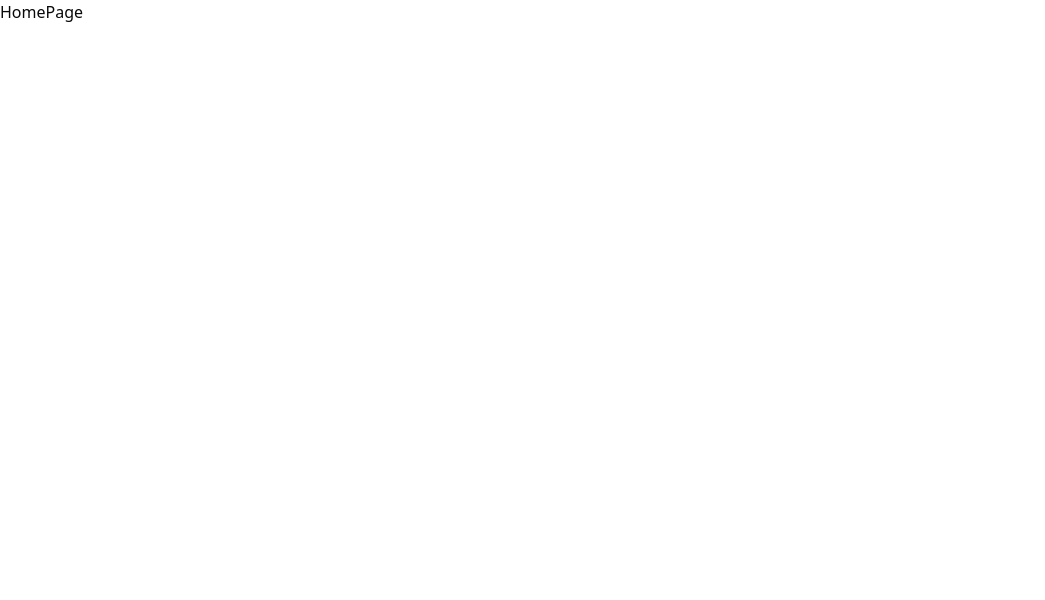
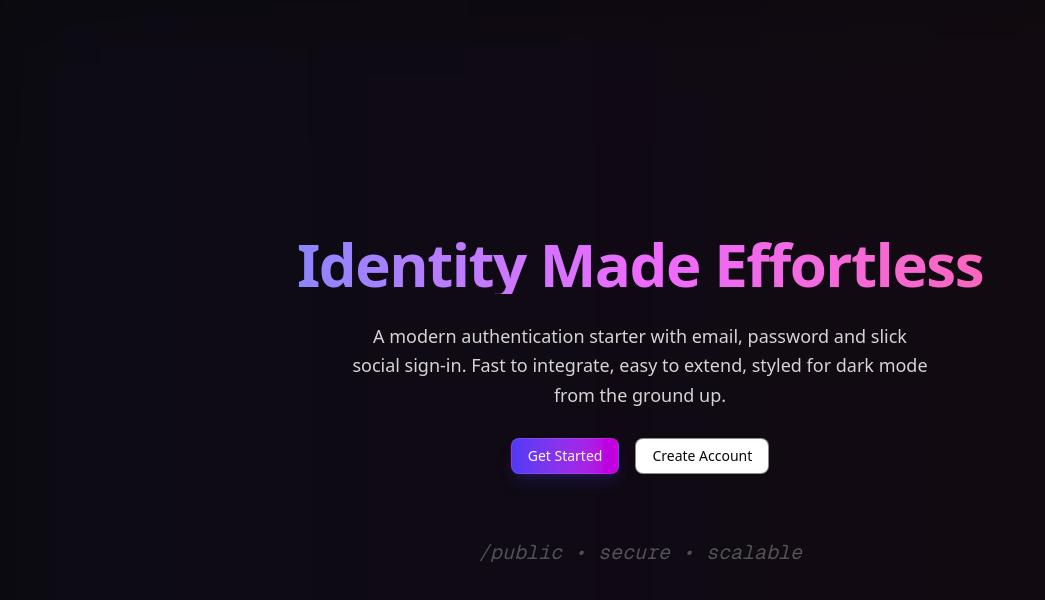
Before and after one commit to stephen-njiu/modern-auth, a Next.js app: page / in a window 1280 px wide. Shown: the top 600 px of the page, without its empty margins (0-1045 px from the left). Built offline with nearby package versions, Linux system fonts and the light colour scheme.

Commit message:
modified proxy

```diff
--- a/app/page.tsx
+++ b/app/page.tsx
@@ -1,9 +1,53 @@
-import React from 'react'
+"use client";
+import { Button } from "@/components/ui/button";
+import React from "react";
 
 const HomePage = () => {
   return (
-    <div>HomePage</div>
-  )
-}
+  <main className="relative min-h-svh flex flex-col items-center justify-center overflow-hidden px-6">
+      {/* Decorative background layers */}
+      <div aria-hidden className="pointer-events-none absolute inset-0 -z-10">
+        <div className="absolute inset-0 bg-neutral-950" />
+        <div className="absolute inset-0 bg-radial-at-t from-neutral-900 via-neutral-950 to-black opacity-90" />
+  <div className="absolute inset-0 bg-grid-white/[0.04] mask-[radial-gradient(circle_at_center,black,transparent_70%)]" />
+        <div className="absolute -inset-8 animate-pulse-slow bg-linear-to-r from-indigo-600/10 via-purple-600/10 to-pink-600/10 blur-3xl" />
+      </div>
+      <section className="max-w-3xl w-full text-center space-y-7">
+        <h1 className="text-5xl md:text-6xl font-semibold tracking-tight bg-clip-text text-transparent bg-linear-to-r from-indigo-400 via-fuchsia-400 to-pink-400">
+          Identity Made Effortless
+        </h1>
+        <p className="mx-auto max-w-xl text-neutral-300 text-lg leading-relaxed">
+          A modern authentication starter with email, password and slick social sign‑in. Fast to integrate, easy to extend, styled for dark mode from the ground up.
+        </p>
+        <div className="flex flex-wrap items-center justify-center gap-4">
+          <Button
+            className="cursor-pointer bg-linear-to-r from-indigo-600 to-fuchsia-600 hover:from-indigo-500 hover:to-fuchsia-500 transition-all shadow-lg shadow-indigo-800/30 border border-white/10"
+            onClick={() => (window.location.href = "/auth/login")}
+          >
+            Get Started
+          </Button>
+          <Button
+            variant="outline"
+            className="cursor-pointer backdrop-blur border-neutral-700/60 hover:bg-neutral-800/70 hover:text-white"
+            onClick={() => (window.location.href = "/auth/register")}
+          >
+            Create Account
+          </Button>
+        </div>
+      </section>
+      <footer className="mt-16 text-xs text-neutral-600">
+        <span className="font-mono text-xl italic">/public • secure • scalable</span>
+      </footer>
+      <style jsx>{`
+        .bg-grid-white\/\[0.04\] {
+          background-image: linear-gradient(rgba(255,255,255,0.04) 1px,transparent 1px), linear-gradient(90deg,rgba(255,255,255,0.04) 1px,transparent 1px);
+          background-size: 40px 40px;
+        }
+        @keyframes pulseSlow { 0%,100% { opacity:.55 } 50% { opacity:.35 } }
+        .animate-pulse-slow { animation: pulseSlow 7s ease-in-out infinite; }
+      `}</style>
+    </main>
+  );
+};
 
-export default HomePage
+export default HomePage;
--- a/components/auth/SocialSignIn.tsx
+++ b/components/auth/SocialSignIn.tsx
@@ -263,19 +263,3 @@ function SvgTwitch({ className }: { className?: string }) {
 
 // Exports
 export default SocialSignIn;
-export {
-  SvgGitHub,
-  SvgGoogle,
-  SvgTwitter,
-  SvgApple,
-  SvgLinkedIn,
-  SvgFacebook,
-  SvgDiscord,
-  SvgGitLab,
-  SvgBitbucket,
-  SvgTikTok,
-  SvgMicrosoft,
-  SvgSpotify,
-  SvgDropbox,
-  SvgTwitch,
-};
--- a/proxy.ts
+++ b/proxy.ts
@@ -7,21 +7,27 @@ export async function proxy(request: NextRequest) {
     headers: request.headers
   });
 
+  // define the paths that the user can visit without signing in
+  const publicPaths = ["/auth/login", "/auth/register", "/"];
+
   const { pathname } = new URL(request.url);
   const isLogin = pathname.startsWith("/auth/login");
   const isRegister = pathname.startsWith("/auth/register");
   const isAuthPage = isLogin || isRegister;
 
-    // THIS IS NOT SECURE!
-    // This is the recommended approach to optimistically redirect users
-    // We recommend handling auth checks in each page/route
-  // 1) If user is signed in and visits /auth/login or /auth/register, send to /profile
+  // Consider home and any explicitly listed route as public
+  const isPublic = publicPaths.some((p) => {
+    if (p === "/") return pathname === "/"; // home only
+    return pathname === p || pathname.startsWith(p + "/");
+  });
+
+
   if (session && isAuthPage) {
     return NextResponse.redirect(new URL("/profile", request.url));
   }
 
-  // 2) If user is NOT signed in and the page is NOT an auth page, send to /auth/login
-  if (!session && !isAuthPage) {
+  // 2) If user is NOT signed in and the page is NOT public, send to /auth/login
+  if (!session && !isPublic) {
     return NextResponse.redirect(new URL("/auth/login", request.url));
     }
 
```
